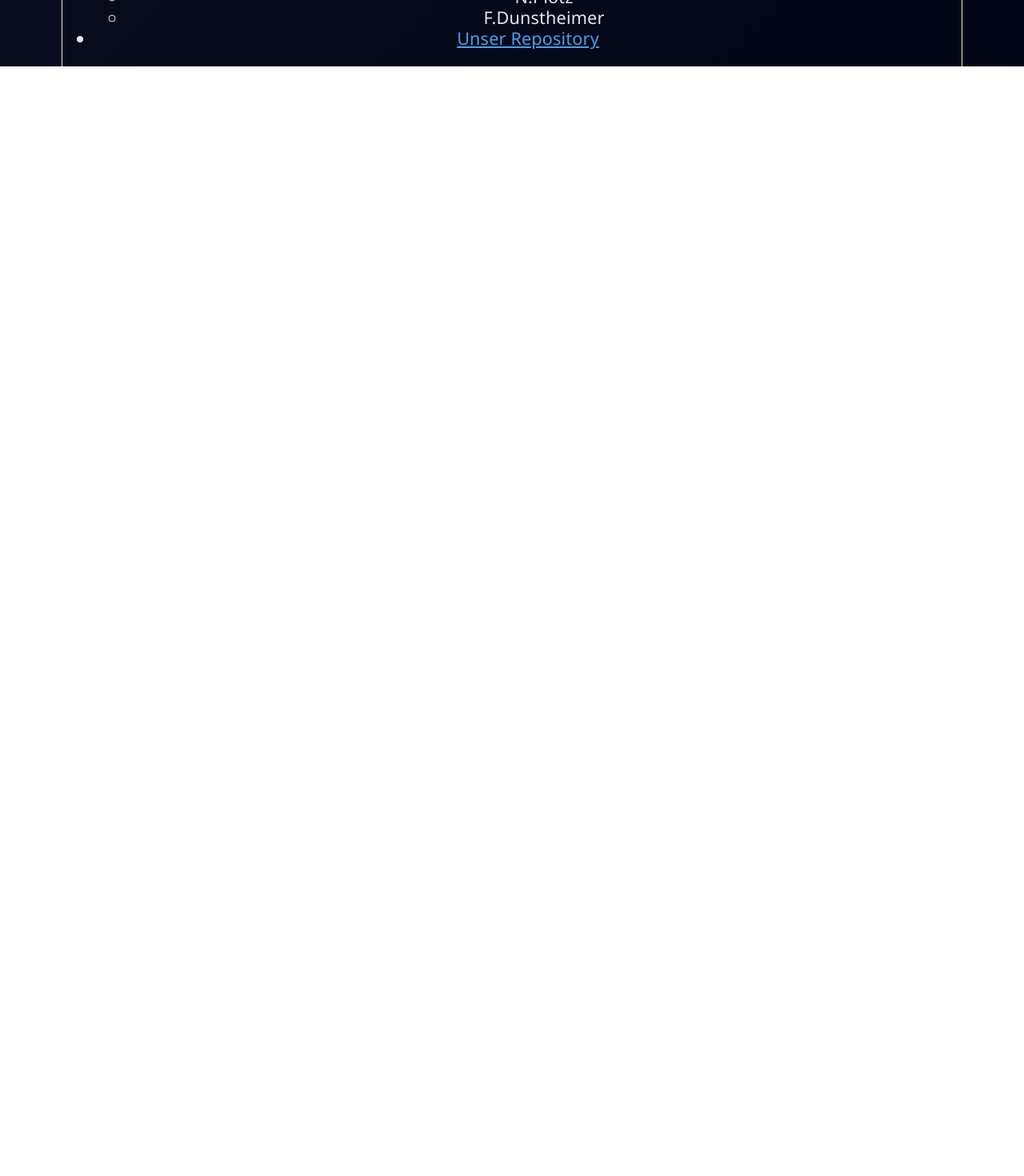
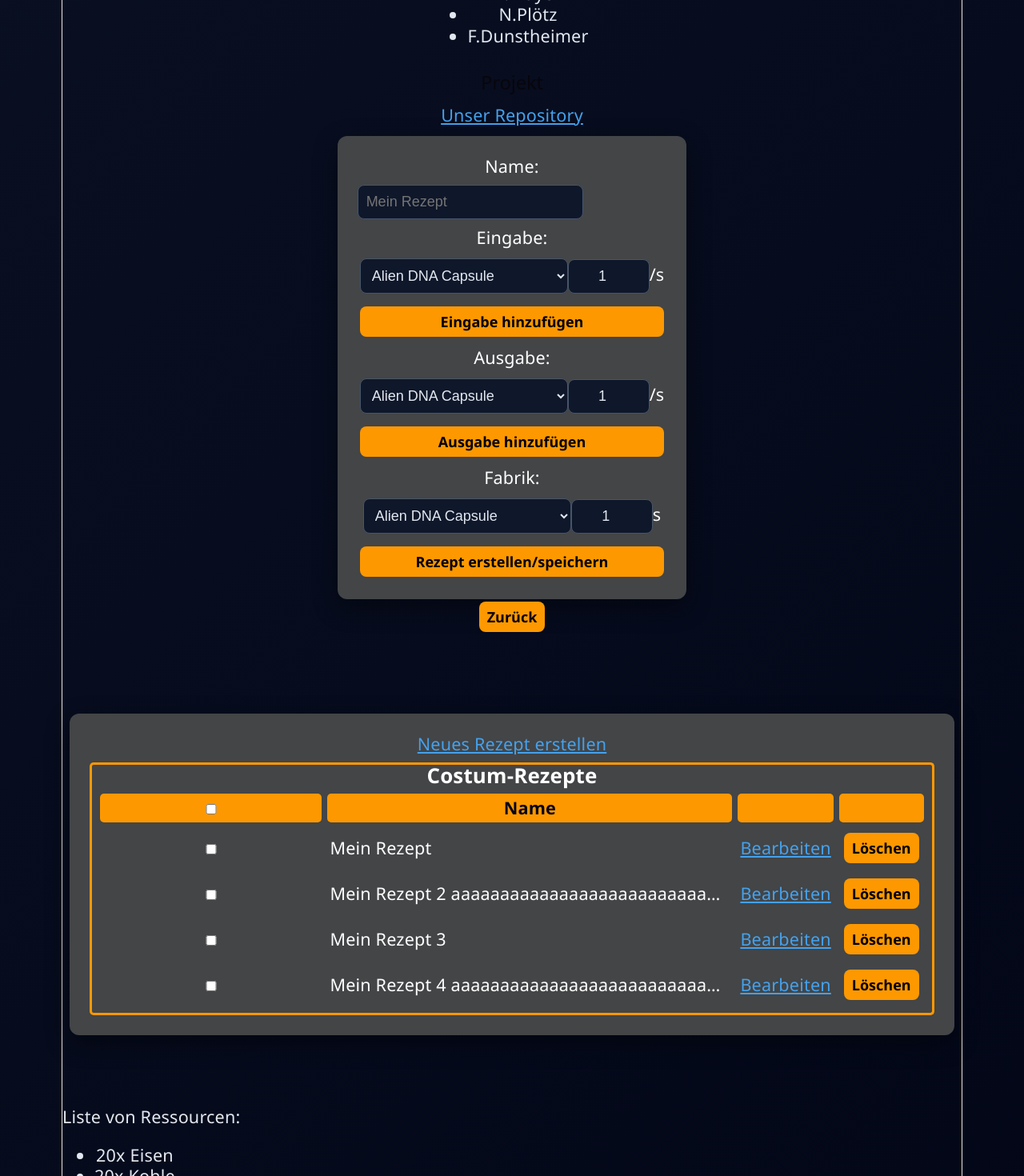
Before and after one commit to LeReyam/Satiscalc, a React (Vite) app: page / in a window 1280 px wide. Shown: the part 2440-3910 px from the top of the page at 80% size. Before the commit the page ends 2523 px from the top, so only its background shows below. Built offline with nearby package versions, Linux system fonts and the light colour scheme.

Commit message:
feat: add Productionplanner_output component to App for enhanced resource display

```diff
--- a/src/App.tsx
+++ b/src/App.tsx
@@ -1,6 +1,7 @@
 import { About } from "./components/about.tsx";
 import { Costum_recipe_editor } from "./components/costum-recipe-editor.tsx";
 import { Costum_recipetable } from "./components/costum-recipetable.tsx";
+import { Productionplanner_output } from "./components/productionplanner-output.tsx";
 import { Footer } from "./components/footer";
 import { Recipe_selector } from "./components/recipeselector"
 import "./App.css";
@@ -17,6 +18,10 @@ function App() {
 		<Costum_recipe_editor/>
 		<Costum_recipetable/>
 		<Recipe_selector/>
+    <About/>
+    <Costum_recipe_editor/>
+    <Costum_recipetable/>
+    <Productionplanner_output/>
 		<Footer />
     </>
   );
```
